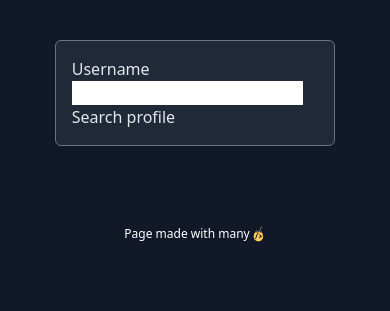
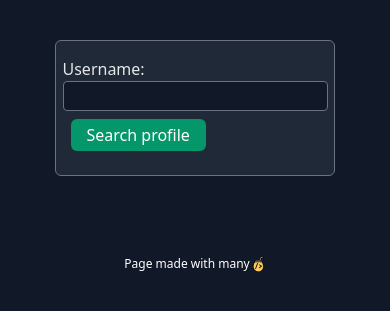
Before and after one commit to JaviCeRodriguez/Portfolio-Flask, a Flask app: page / in a window 390 px wide. Shown: the top 311 px of the page. Run offline with Flask 2, Linux system fonts and the light colour scheme; some libraries are stand-ins or nearby versions.

Commit message:
Se arreglaron errores. Falta arreglar estructura en mobile

```diff
--- a/inputUser.py
+++ b/inputUser.py
@@ -1,4 +1,4 @@
 from wtforms import Form, StringField
 
 class CommentForm(Form):
-    username = StringField('Username')
+    username = StringField('Username: ')
--- a/templates/base/base.html
+++ b/templates/base/base.html
@@ -18,18 +18,14 @@
     <section class="border border-gray-500 bg-gray-800 rounded-md p-4 mt-10 mb-4 mx-auto w-3/4
                     flex justify-evenly items-center flex-col
                     lg:flex-row">
-        <!-- <div class="mx-2 my-auto">
-            <label class="font-medium mr-2">User:</label>
-            {% from "_macro.html" import render_field %}
-                <input type="text" placeholder="Username..." name="username"
-                        class="mx-auto px-4 py-0.5 bg-gray-900 border border-gray-500 rounded" />
-        </div>
-        <button class="mx-2 my-2 px-4 py-1 bg-green-600 hover:bg-green-500 rounded-md font-medium
-                        lg:my-0">Search user</button> -->
         {% from "_macro.html" import render_field %}
-        <form method="POST">
-            {{ render_field(form.username) }}
-            <button type="submit">Search profile</button>
+        <form method="POST" action="/" class="mx-2 my-auto">
+            {{ render_field(form.username, class="mx-auto px-4 py-0.5 bg-gray-900 border border-gray-500 rounded") }}
+            <button type="submit"
+                class="mx-2 my-2 px-4 py-1 bg-green-600 hover:bg-green-500 rounded-md font-medium text-white
+                lg:my-0">
+                Search profile
+            </button>
         </form>
     </section>
     <!-- Cuerpo principal -->
```
